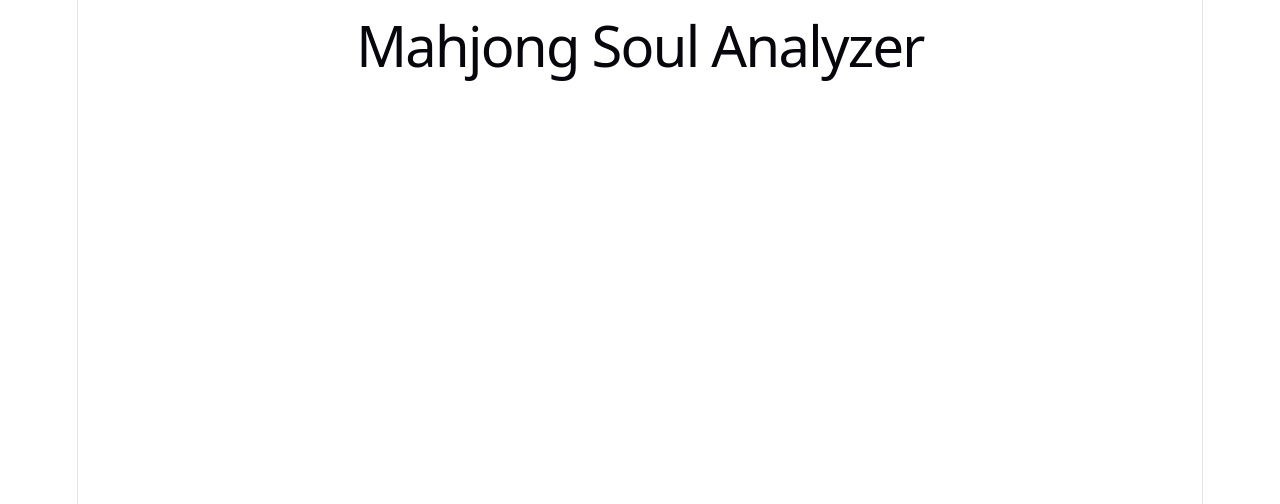
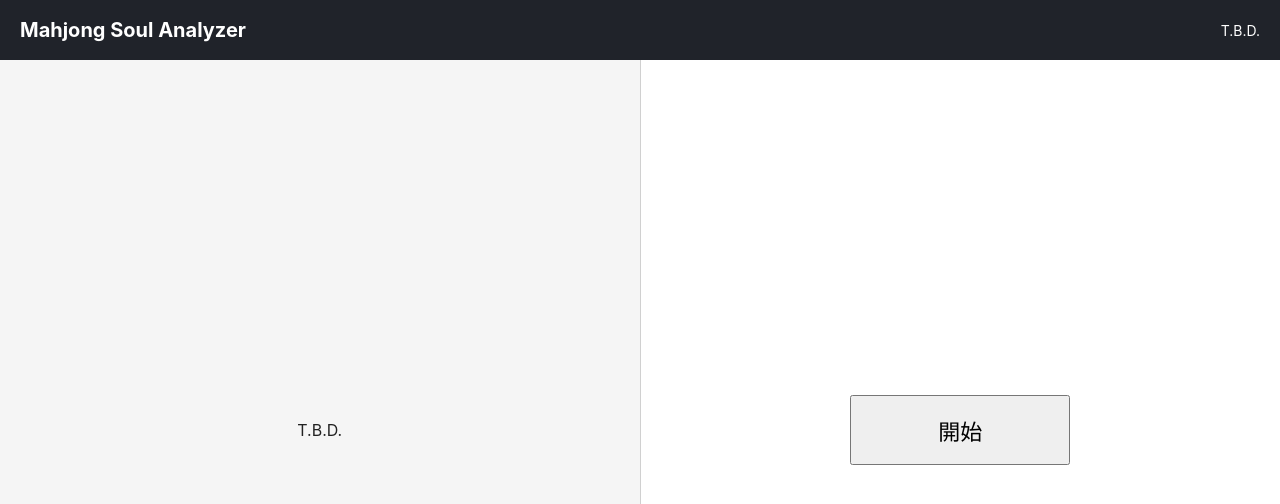
Before and after one commit to Zivahl/mahjong_soul_analyzer, a React (Vite) app in the folder frontend/: page /start in a window 1280 px wide. Shown: the top 504 px of the page. Built offline with nearby package versions, Linux system fonts and the light colour scheme.

Commit message:
Add main layout and start page

```diff
--- a/frontend/src/App.tsx
+++ b/frontend/src/App.tsx
@@ -1,8 +1,17 @@
+import { BrowserRouter, Navigate, Route, Routes } from "react-router-dom";
+import { MainLayout } from "./layouts/MainLayout/MainLayout";
+import { StartPage } from "./pages/StartPage/StartPage";
+
 function App() {
   return (
-    <>
-      <h1>Mahjong Soul Analyzer</h1>
-    </>
+    <BrowserRouter>
+      <Routes>
+        <Route element={<MainLayout />}>
+          <Route path="/" element={<Navigate to="/start" replace />} />
+          <Route path="/start" element={<StartPage />} />
+        </Route>
+      </Routes>
+    </BrowserRouter>
   );
 }
 
--- /dev/null
+++ b/frontend/src/components/layout/Header/Header.css
@@ -0,0 +1,21 @@
+.header {
+    height: 60px;
+
+    display: flex;
+    justify-content: space-between;
+    align-items: center;
+
+    padding: 0 20px;
+
+    background: #20232a;
+    color: white;
+}
+
+.header-title {
+    font-size: 20px;
+    font-weight: 700;
+}
+
+.header-menu {
+    font-size: 14px;
+}
--- /dev/null
+++ b/frontend/src/components/layout/Header/Header.tsx
@@ -0,0 +1,15 @@
+import "./Header.css";
+
+export const Header = () => {
+  return (
+    <header className="header">
+      <div className="header-title">
+        Mahjong Soul Analyzer
+      </div>
+
+      <div className="header-menu">
+        T.B.D.
+      </div>
+    </header>
+  );
+};
--- a/frontend/src/index.css
+++ b/frontend/src/index.css
@@ -1,111 +1,31 @@
-:root {
-  --text: #6b6375;
-  --text-h: #08060d;
-  --bg: #fff;
-  --border: #e5e4e7;
-  --code-bg: #f4f3ec;
-  --accent: #aa3bff;
-  --accent-bg: rgba(170, 59, 255, 0.1);
-  --accent-border: rgba(170, 59, 255, 0.5);
-  --social-bg: rgba(244, 243, 236, 0.5);
-  --shadow:
-    rgba(0, 0, 0, 0.1) 0 10px 15px -3px, rgba(0, 0, 0, 0.05) 0 4px 6px -2px;
-
-  --sans: system-ui, 'Segoe UI', Roboto, sans-serif;
-  --heading: system-ui, 'Segoe UI', Roboto, sans-serif;
-  --mono: ui-monospace, Consolas, monospace;
-
-  font: 18px/145% var(--sans);
-  letter-spacing: 0.18px;
-  color-scheme: light dark;
-  color: var(--text);
-  background: var(--bg);
-  font-synthesis: none;
-  text-rendering: optimizeLegibility;
-  -webkit-font-smoothing: antialiased;
-  -moz-osx-font-smoothing: grayscale;
-
-  @media (max-width: 1024px) {
-    font-size: 16px;
-  }
+html,
+body,
+#root {
+    width: 100%;
+    height: 100%;
+    margin: 0;
+    padding: 0;
 }
 
-@media (prefers-color-scheme: dark) {
-  :root {
-    --text: #9ca3af;
-    --text-h: #f3f4f6;
-    --bg: #16171d;
-    --border: #2e303a;
-    --code-bg: #1f2028;
-    --accent: #c084fc;
-    --accent-bg: rgba(192, 132, 252, 0.15);
-    --accent-border: rgba(192, 132, 252, 0.5);
-    --social-bg: rgba(47, 48, 58, 0.5);
-    --shadow:
-      rgba(0, 0, 0, 0.4) 0 10px 15px -3px, rgba(0, 0, 0, 0.25) 0 4px 6px -2px;
-  }
-
-  #social .button-icon {
-    filter: invert(1) brightness(2);
-  }
-}
-
-#root {
-  width: 1126px;
-  max-width: 100%;
-  margin: 0 auto;
-  text-align: center;
-  border-inline: 1px solid var(--border);
-  min-height: 100svh;
-  display: flex;
-  flex-direction: column;
-  box-sizing: border-box;
+*,
+*::before,
+*::after {
+    box-sizing: border-box;
 }
 
 body {
-  margin: 0;
+    font-family:
+        Inter,
+        "Noto Sans JP",
+        sans-serif;
+
+    overflow: hidden;
+
+    background: #ffffff;
+    color: #222222;
 }
 
-h1,
-h2 {
-  font-family: var(--heading);
-  font-weight: 500;
-  color: var(--text-h);
+button {
+    font: inherit;
+    cursor: pointer;
 }
-
-h1 {
-  font-size: 56px;
-  letter-spacing: -1.68px;
-  margin: 32px 0;
-  @media (max-width: 1024px) {
-    font-size: 36px;
-    margin: 20px 0;
-  }
-}
-h2 {
-  font-size: 24px;
-  line-height: 118%;
-  letter-spacing: -0.24px;
-  margin: 0 0 8px;
-  @media (max-width: 1024px) {
-    font-size: 20px;
-  }
-}
-p {
-  margin: 0;
-}
-
-code,
-.counter {
-  font-family: var(--mono);
-  display: inline-flex;
-  border-radius: 4px;
-  color: var(--text-h);
-}
-
-code {
-  font-size: 15px;
-  line-height: 135%;
-  padding: 4px 8px;
-  background: var(--code-bg);
-}
--- /dev/null
+++ b/frontend/src/layouts/MainLayout/MainLayout.css
@@ -0,0 +1,32 @@
+.layout {
+    height: 100vh;
+
+    display: flex;
+    flex-direction: column;
+}
+
+.layout-main {
+    flex: 1;
+
+    display: flex;
+
+    overflow: hidden;
+}
+
+.viewer-area {
+    flex: 1;
+
+    border-right: 1px solid #d0d0d0;
+
+    display: flex;
+    justify-content: center;
+    align-items: center;
+
+    background: #f5f5f5;
+}
+
+.app-area {
+    flex: 1;
+
+    overflow-y: auto;
+}
--- /dev/null
+++ b/frontend/src/layouts/MainLayout/MainLayout.tsx
@@ -0,0 +1,21 @@
+import { Outlet } from "react-router-dom";
+import { Header } from "../../components/layout/Header/Header";
+import "./MainLayout.css";
+
+export const MainLayout = () => {
+  return (
+    <div className="layout">
+      <Header />
+
+      <main className="layout-main">
+        <section className="viewer-area">
+          T.B.D.
+        </section>
+
+        <section className="app-area">
+          <Outlet />
+        </section>
+      </main>
+    </div>
+  );
+};
--- /dev/null
+++ b/frontend/src/pages/StartPage/StartPage.css
@@ -0,0 +1,15 @@
+.start-page {
+    width: 100%;
+    height: 100%;
+
+    display: flex;
+    justify-content: center;
+    align-items: center;
+}
+
+.start-page button {
+    width: 220px;
+    height: 70px;
+
+    font-size: 22px;
+}
--- /dev/null
+++ b/frontend/src/pages/StartPage/StartPage.tsx
@@ -0,0 +1,9 @@
+import "./StartPage.css";
+
+export const StartPage = () => {
+  return (
+    <div className="start-page">
+      <button>開始</button>
+    </div>
+  );
+};
```
